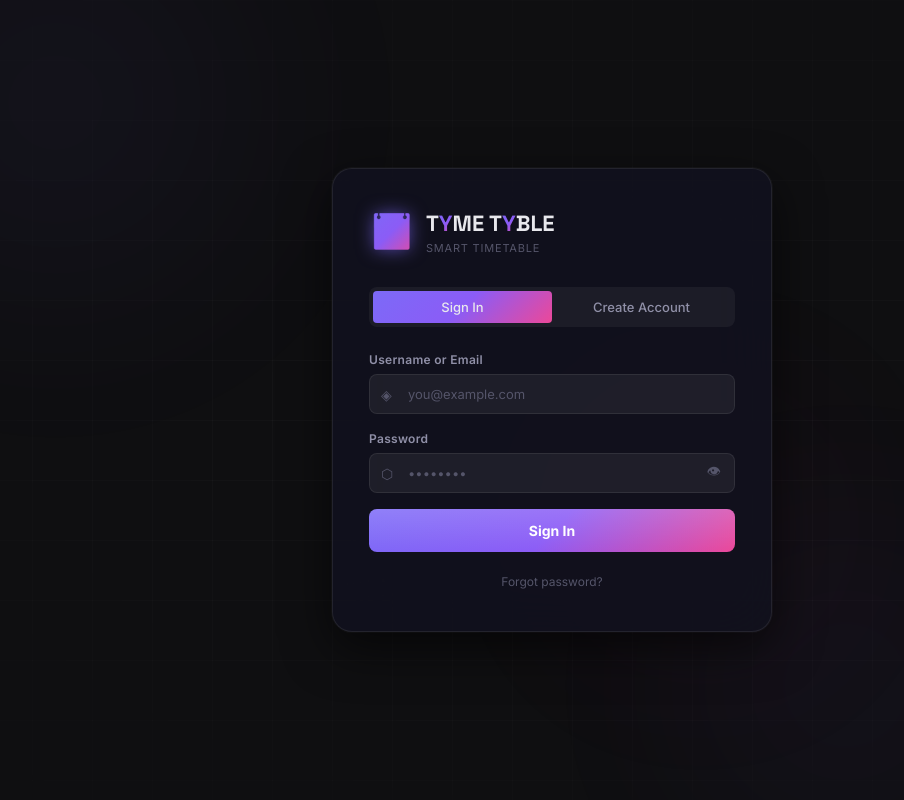
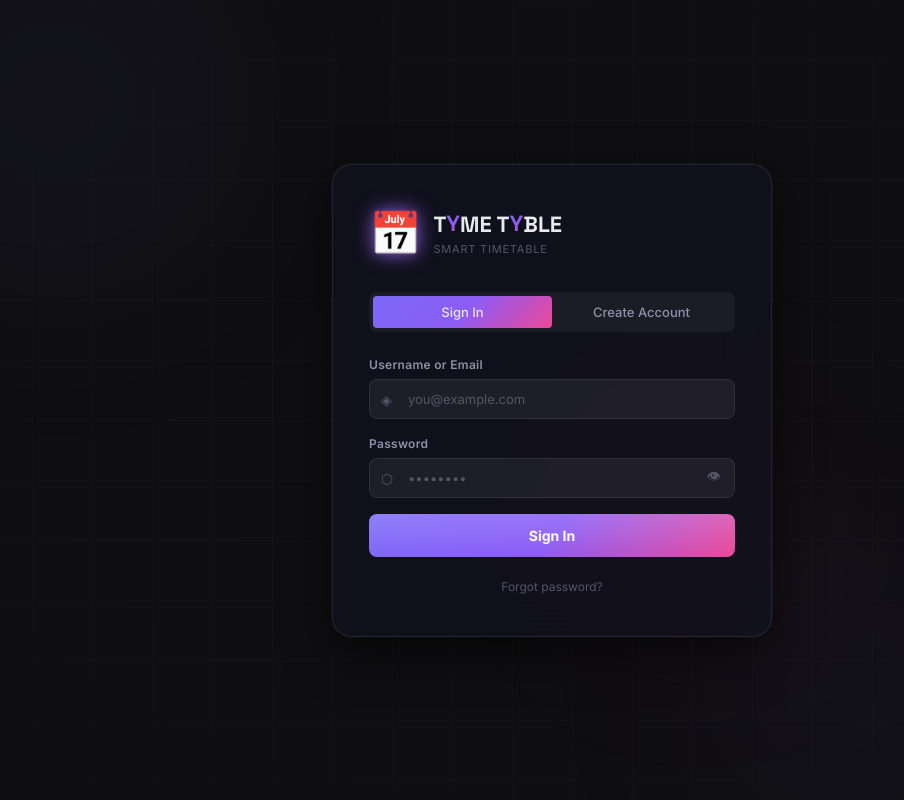
Before and after one commit to Thankz81/Time-Table, a Flask app: page / in a window 1280 px wide. Shown: the whole page, without its empty margins (88-992 px from the left). Run offline with Flask 3, Linux system fonts and the light colour scheme.

Commit message:
Update styles for sidebar and auth components; enhance avatar selection and add dynamic favicon

```diff
--- a/static/css/auth.css
+++ b/static/css/auth.css
@@ -3,8 +3,8 @@
 .auth-card{position:relative;z-index:1;width:100%;max-width:440px;background:rgba(18,18,30,.88);backdrop-filter:blur(30px);border:1px solid var(--gb);border-radius:var(--r20);padding:36px;box-shadow:var(--shadow-lg),0 0 0 1px rgba(255,255,255,.04);animation:cardIn .5s var(--ease-spring)}
 @keyframes cardIn{from{opacity:0;transform:translateY(30px) scale(.96)}to{opacity:1;transform:none}}
 .auth-brand{display:flex;align-items:center;gap:12px;margin-bottom:28px}
-.auth-logo{font-size:36px;background:var(--grad);-webkit-background-clip:text;-webkit-text-fill-color:transparent;background-clip:text;animation:logoPulse 3s ease-in-out infinite}
-@keyframes logoPulse{0%,100%{filter:drop-shadow(0 0 5px rgba(99,102,241,.5))}50%{filter:drop-shadow(0 0 15px rgba(139,92,246,.9))}}
+.auth-logo{font-size:42px;animation:logoPulse 3s ease-in-out infinite;display:inline-block}
+@keyframes logoPulse{0%,100%{filter:drop-shadow(0 0 6px rgba(124,106,247,.6)) drop-shadow(0 0 2px rgba(124,106,247,.3))}50%{filter:drop-shadow(0 0 16px rgba(139,92,246,.95)) drop-shadow(0 0 6px rgba(236,72,153,.5))}}
 .auth-logo-name{font-family:'Space Grotesk',sans-serif;font-size:22px;font-weight:700;color:var(--tx)}
 .auth-logo-name .logo-y{background:var(--grad);-webkit-background-clip:text;-webkit-text-fill-color:transparent;background-clip:text}
 .auth-logo-sub{font-size:11px;color:var(--tx3);letter-spacing:.8px;text-transform:uppercase}
--- a/static/css/layout.css
+++ b/static/css/layout.css
@@ -9,7 +9,7 @@
 /* ── Sidebar ── */
 #sidebar{grid-column:1;grid-row:1/3;background:var(--bg-surface);border-right:1px solid var(--border);display:flex;flex-direction:column;overflow:hidden;transition:width .25s var(--ease-out)}
 .sb-brand{display:flex;align-items:center;gap:10px;padding:0 14px;height:var(--topbar-h);border-bottom:1px solid var(--border);flex-shrink:0}
-.sb-logo{font-size:20px;width:28px;height:28px;background:var(--accent-dim);border:1px solid var(--accent-border);border-radius:var(--r8);display:flex;align-items:center;justify-content:center;flex-shrink:0}
+.sb-logo{font-size:22px;width:32px;height:32px;background:transparent;border:none;border-radius:var(--r8);display:flex;align-items:center;justify-content:center;flex-shrink:0;filter:drop-shadow(0 0 6px rgba(124,106,247,.5))}
 .sb-name{font-size:14px;font-weight:700;color:var(--tx);letter-spacing:-.3px;white-space:nowrap}
 .sb-name .logo-y{background:var(--grad);-webkit-background-clip:text;-webkit-text-fill-color:transparent;background-clip:text}
 .sb-sub{font-size:10px;color:var(--tx3);white-space:nowrap}
--- a/static/js/auth.js
+++ b/static/js/auth.js
@@ -1,7 +1,10 @@
 /* auth.js */
 'use strict';
 window.Auth = (() => {
-  const AVATARS=['🧑','👩','🧔','👨','🧑‍💻','👩‍💻','🦸','🦹','🧙','🧝','🎩','🐱','🦊','🐸','🐧','🦄'];
+  const AVATARS=[
+    '🐱','🐶','🦊','🐸','🐧','🦄','🐯','🦁','🐻','🐼',
+    '🐨','🦝','🦋','🐺','🦅','🐙','🦈','🐲','🦖','🦕'
+  ];
   let _selectedAvatar=AVATARS[0], _onSuccess=null;
 
   function init(cb) {
--- a/templates/index.html
+++ b/templates/index.html
@@ -4,6 +4,20 @@
   <meta charset="UTF-8">
   <meta name="viewport" content="width=device-width, initial-scale=1.0">
   <title>TYME TYBLE</title>
+  <script>
+    (function(){
+      const c=document.createElement('canvas'); c.width=64; c.height=64;
+      const x=c.getContext('2d');
+      const g=x.createLinearGradient(0,0,64,64);
+      g.addColorStop(0,'#7c6af7'); g.addColorStop(0.5,'#8b5cf6'); g.addColorStop(1,'#ec4899');
+      x.fillStyle=g; x.beginPath();
+      x.roundRect(0,0,64,64,14); x.fill();
+      x.font='38px serif'; x.textAlign='center'; x.textBaseline='middle';
+      x.fillText('📅',32,34);
+      const l=document.createElement('link'); l.rel='icon'; l.href=c.toDataURL();
+      document.head.appendChild(l);
+    })();
+  </script>
   <link rel="preconnect" href="https://fonts.googleapis.com">
   <link rel="stylesheet" href="https://fonts.googleapis.com/css2?family=Inter:wght@300;400;500;600;700;800&family=Space+Grotesk:wght@500;600;700&display=swap">
   <link rel="stylesheet" href="/static/css/base.css">
```
